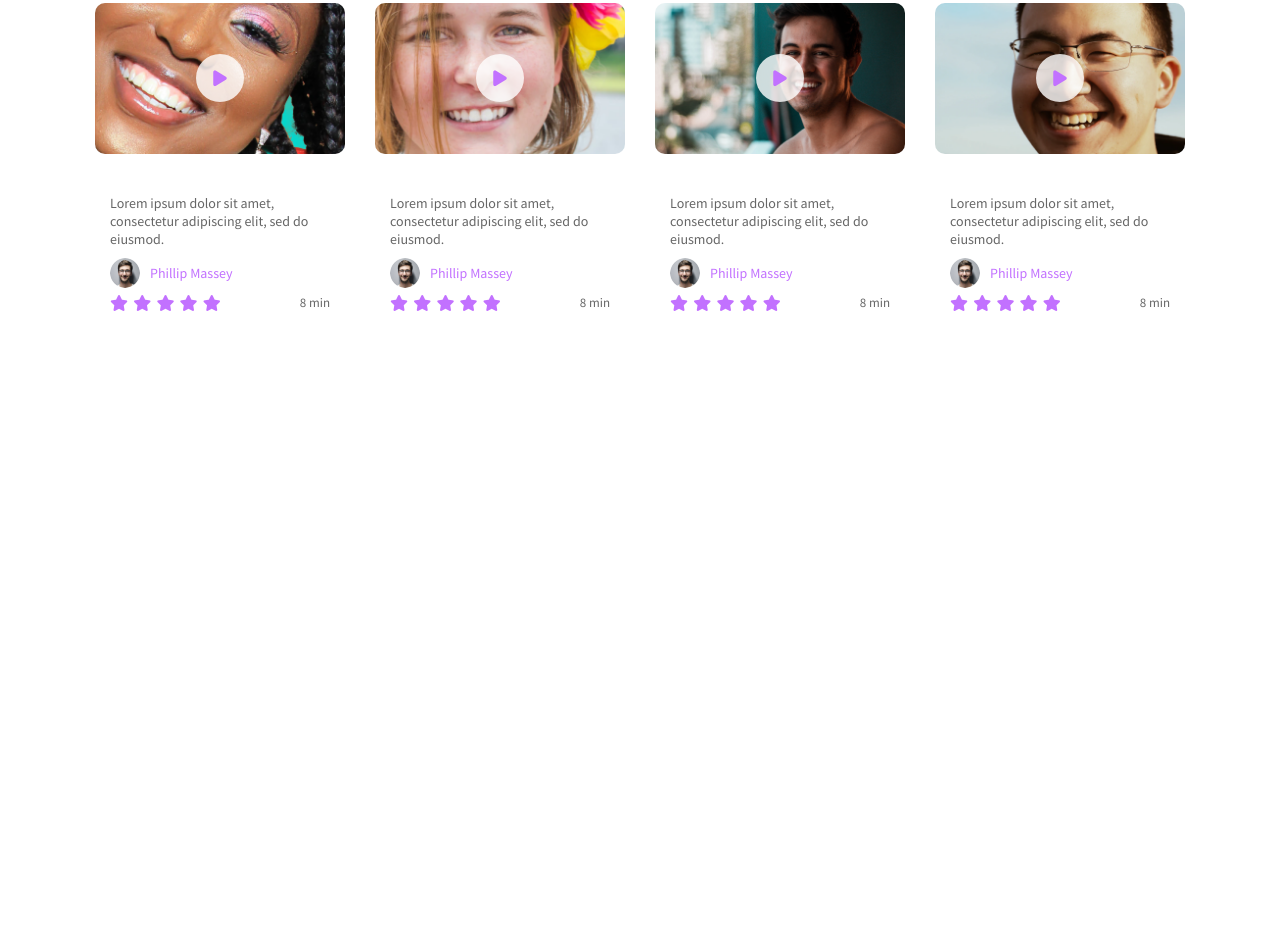
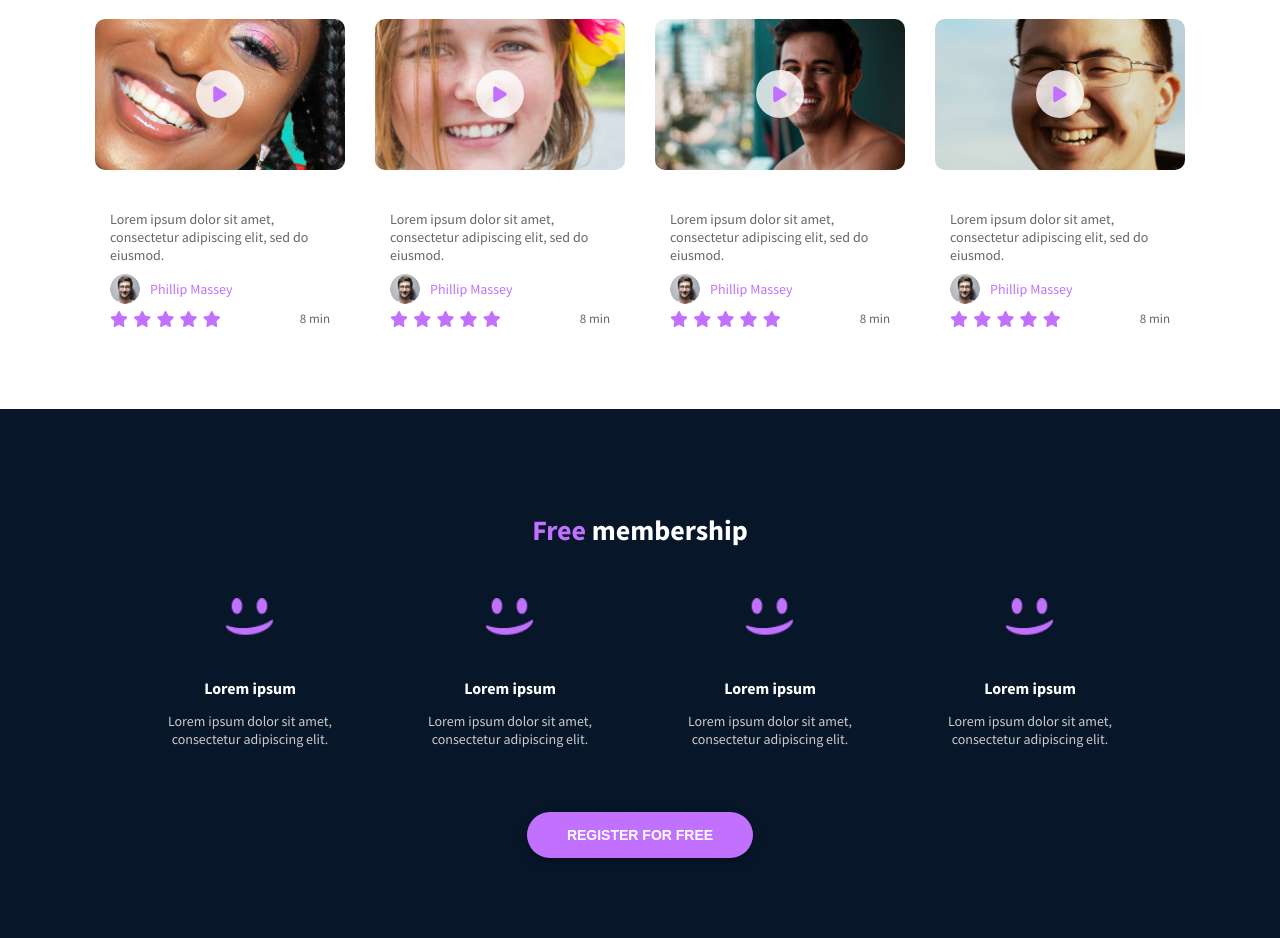
Before and after one commit to Tarik-Jebrouni/alx_html_css, a plain HTML site: page css_advanced/index.html in a window 1280 px wide. Shown: the part 1365-2303 px from the top of the page. Before the commit the page ends 1758 px from the top, so only its background shows below. Drawn offline with Linux system fonts and the light colour scheme.

Commit message:
Membership

```diff
--- a/css_advanced/index.html
+++ b/css_advanced/index.html
@@ -13,7 +13,8 @@
     <body>
         <header>
             <div class="top-bar">
-                <div class="logo">😊 SmileSchool</div>
+                <div class="logo"> <img src="./images/smile.png"
+                        alt="smile icon"></div>
                 <nav>
                     <a href="#">COURSES</a>
                     <a href="#">PRICING</a>
@@ -178,5 +179,35 @@
                 </div>
             </div>
         </section>
+        <section class="membership">
+            <h2><span class="highlight">Free</span> membership</h2>
+            <div class="benefits">
+                <div class="benefit">
+                    <img src="./images/smile.png" alt="smile icon">
+                    <h3>Lorem ipsum</h3>
+                    <p>Lorem ipsum dolor sit amet, consectetur adipiscing
+                        elit.</p>
+                </div>
+                <div class="benefit">
+                    <img src="./images/smile.png" alt="smile icon">
+                    <h3>Lorem ipsum</h3>
+                    <p>Lorem ipsum dolor sit amet, consectetur adipiscing
+                        elit.</p>
+                </div>
+                <div class="benefit">
+                    <img src="./images/smile.png" alt="smile icon">
+                    <h3>Lorem ipsum</h3>
+                    <p>Lorem ipsum dolor sit amet, consectetur adipiscing
+                        elit.</p>
+                </div>
+                <div class="benefit">
+                    <img src="./images/smile.png" alt="smile icon">
+                    <h3>Lorem ipsum</h3>
+                    <p>Lorem ipsum dolor sit amet, consectetur adipiscing
+                        elit.</p>
+                </div>
+            </div>
+            <button class="register-btn">REGISTER FOR FREE</button>
+        </section>
     </body>
 </html>
--- a/css_advanced/styles.css
+++ b/css_advanced/styles.css
@@ -263,3 +263,65 @@ nav a {
   font-size: 13px;
   color: #666;
 }
+.membership {
+  background-color: #071629;
+  color: white;
+  text-align: center;
+  padding: 80px 20px;
+}
+
+.membership h2 {
+  font-size: 28px;
+  margin-bottom: 50px;
+}
+
+.membership .highlight {
+  color: #C271FF;
+  font-weight: bold;
+}
+
+.benefits {
+  display: flex;
+  justify-content: center;
+  flex-wrap: wrap;
+  gap: 40px;
+  margin-bottom: 50px;
+}
+
+.benefit {
+  max-width: 220px;
+}
+
+.benefit img {
+  width: 50px;
+  height: auto;
+  margin-bottom: 20px;
+}
+
+.benefit h3 {
+  font-size: 16px;
+  font-weight: 600;
+  margin-bottom: 10px;
+}
+
+.benefit p {
+  font-size: 14px;
+  color: #ccc;
+}
+
+.register-btn {
+  background-color: #C271FF;
+  color: white;
+  border: none;
+  padding: 15px 40px;
+  border-radius: 25px;
+  font-weight: bold;
+  font-size: 14px;
+  cursor: pointer;
+  box-shadow: 0 4px 10px rgba(0, 0, 0, 0.3);
+  transition: background-color 0.3s;
+}
+
+.register-btn:hover {
+  background-color: #a753df;
+}
```
